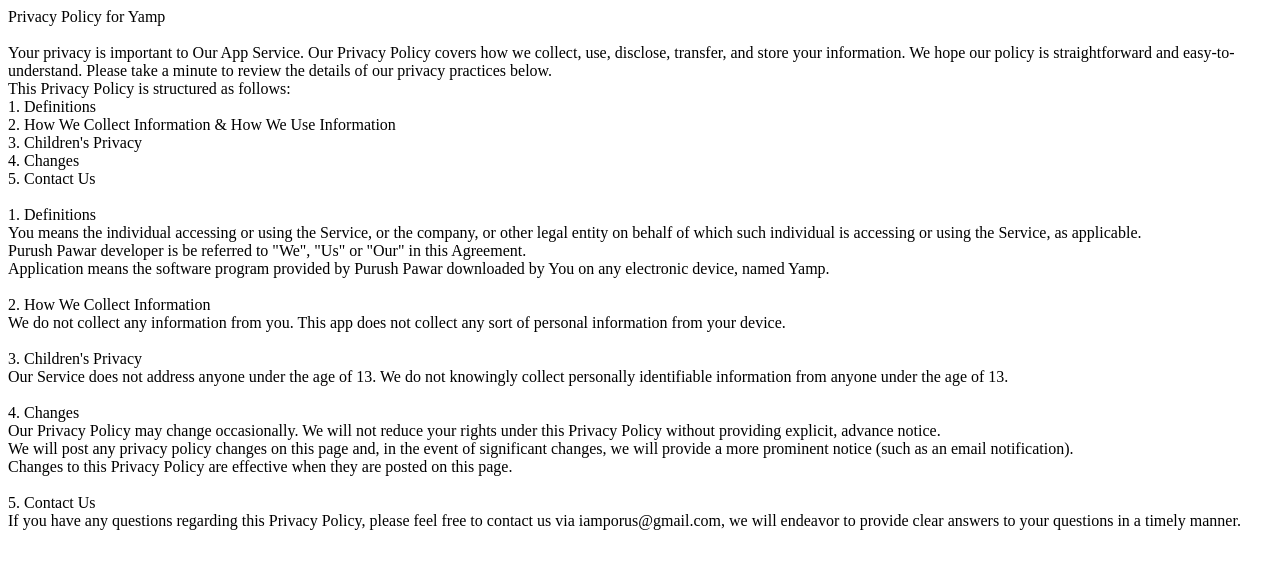
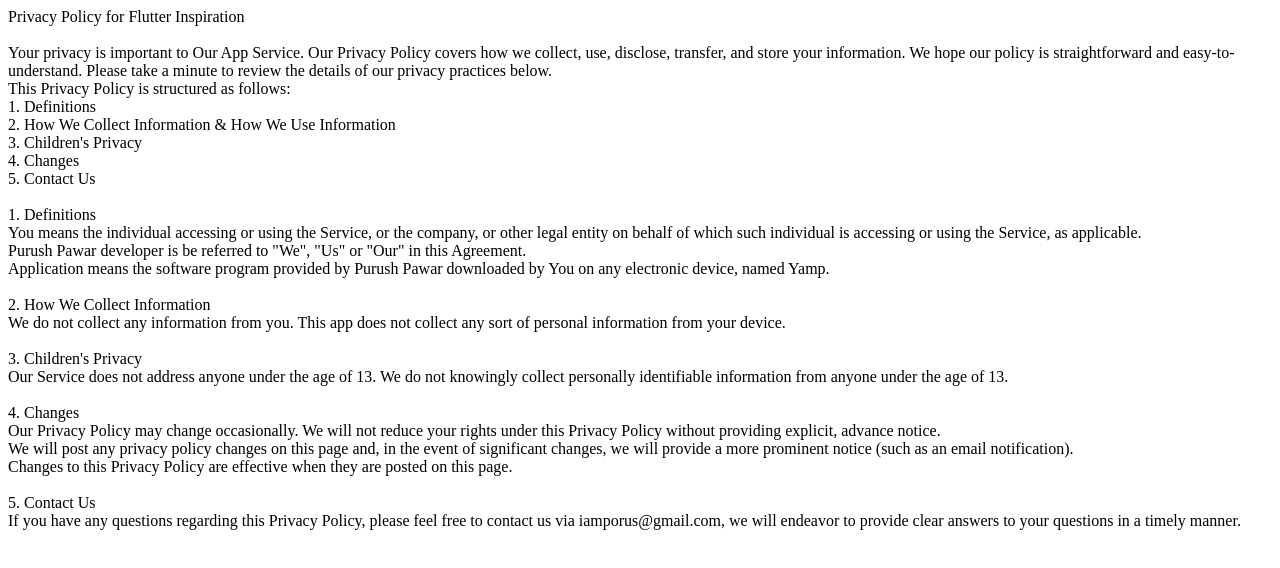
Before and after one commit to iamporus/flutter-inspiration-privacy-policy, a website: page index.html in a window 1280 px wide. Drawn offline with Linux system fonts and the light colour scheme.

Commit message:
Update index.html

```diff
--- a/index.html
+++ b/index.html
@@ -4,7 +4,7 @@
         <meta http-equiv="Content-Type" content="text/html; charset=UTF-8" />
     </head>
     <body>
-        <span style="white-space:pre-line;">Privacy Policy for Yamp
+        <span style="white-space:pre-line;">Privacy Policy for Flutter Inspiration
 
 Your privacy is important to Our App Service. Our Privacy Policy covers how we collect, use, disclose, transfer, and store your information. We hope our policy is straightforward and easy-to-understand. Please take a minute to review the details of our privacy practices below.
 This Privacy Policy is structured as follows:
```
